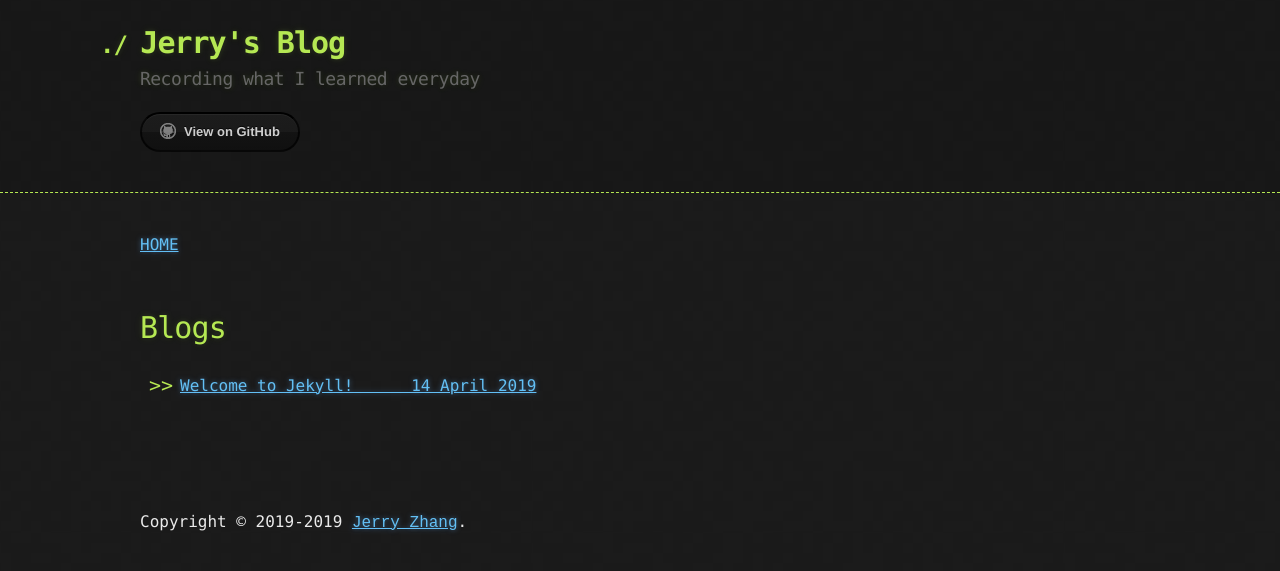
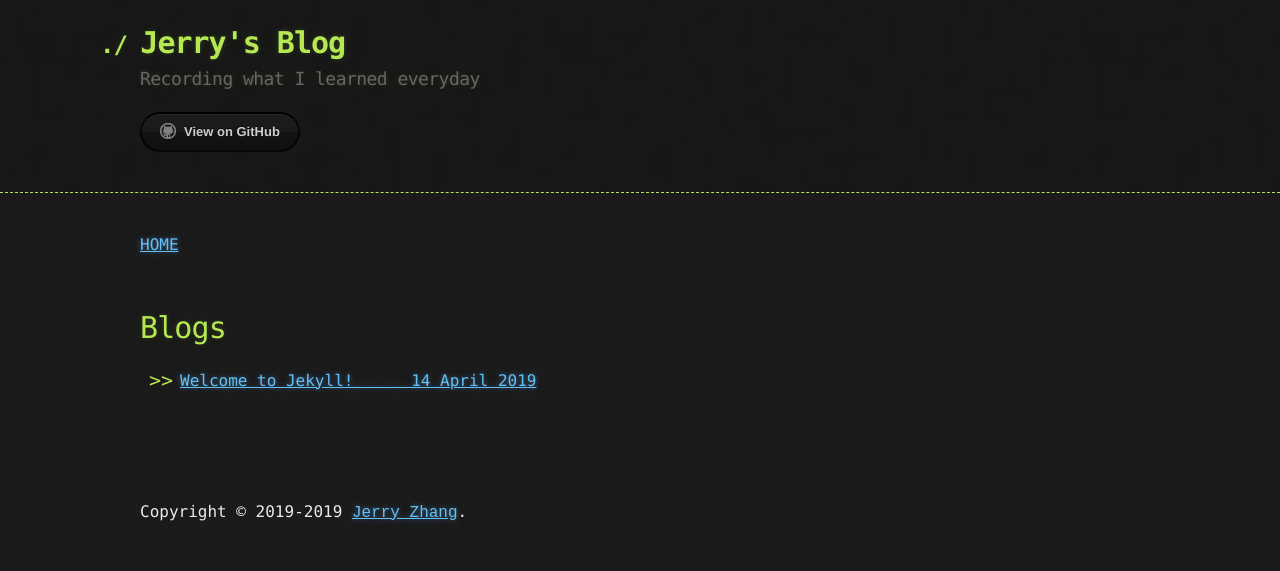
Before and after one commit to Jerry4013/Github-blog, a Jekyll site: the page built from index.md, in a window 1280 px wide. Shown: the top 571 px of the page. Built offline with Jekyll 4.4.1, drawn with Linux system fonts in a browser that asks for light colours; our own code applies the rules of GitHub Pages for plain Markdown files.

Commit message:
change _sass back to original

```diff
--- a/_sass/jekyll-theme-hacker.scss
+++ b/_sass/jekyll-theme-hacker.scss
@@ -35,7 +35,7 @@ h1, h2, h3, h4, h5, h6 {
 }
 
 li {
-  line-height: 2 ;
+  line-height: 1.4 ;
 }
 
 /* Header, <header>
```
Also changed, not shown: 1 other file.
